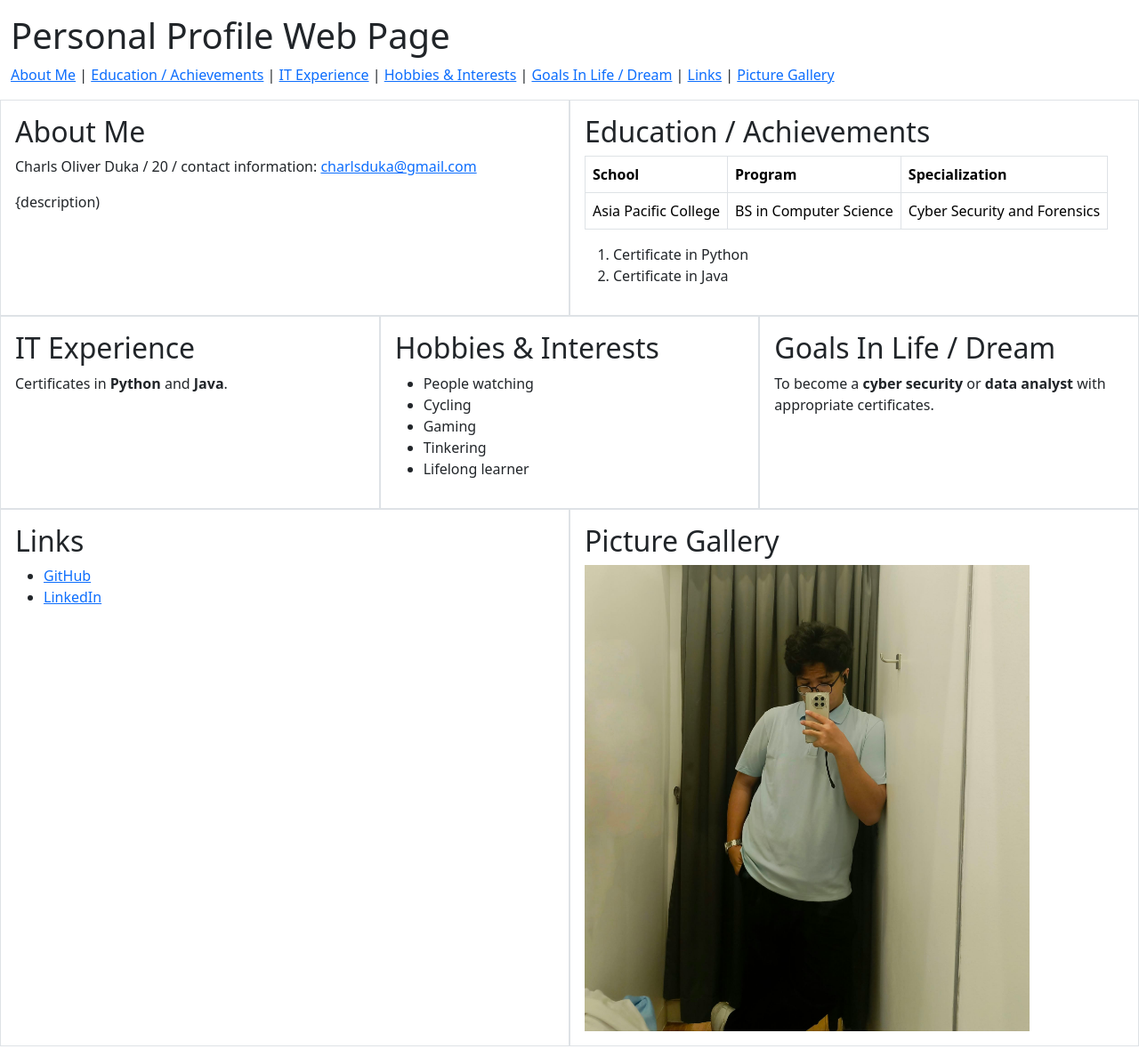
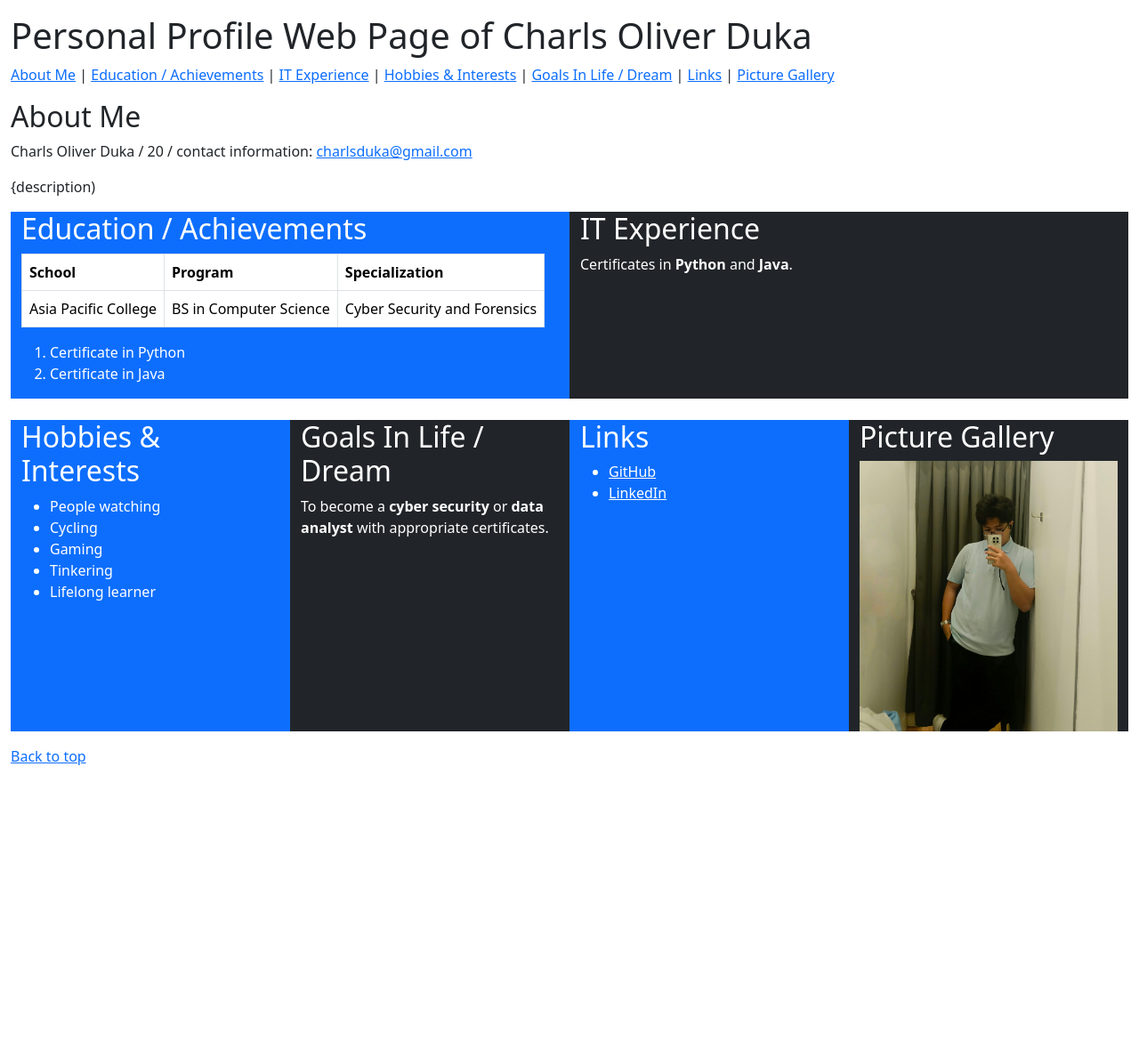
Before and after one commit to OLIIIl/WebProg-CF251-HTML-Lessons, a plain HTML site: page introduction/index.html in a window 1280 px wide. Shown: the top 1179 px of the page at 89% size. After the commit the page ends 878 px from the top, so only its background shows below. Drawn offline with nearby package versions, Linux system fonts and the light colour scheme.

Commit message:
updated design

```diff
--- a/introduction/index.html
+++ b/introduction/index.html
@@ -10,8 +10,7 @@
 <body>
 
 <div class="container-fluid mt-3">
-
-  <h1 id="top">Personal Profile Web Page</h1>
+  <h1 id="top">Personal Profile Web Page of Charls Oliver Duka</h1>
 
   <p>
   <a href="#about">About Me</a> |
@@ -23,16 +22,17 @@
   <a href="#gallery">Picture Gallery</a>
   </p>
 
-  <div class="row">
-    <div class="col-md border p-3" id="about">
+  <div id="about">
     <h2>About Me</h2>
     <p>Charls Oliver Duka / 20 / contact information: <a href="mailto:charlsduka@gmail.com">charlsduka@gmail.com</a></p>
     <p> {description) </p>
   </div>
 
-    <div class="col-md border p-3" id="education">
+  <div class="container-fluid">
+    <div class="row">
+      <div class="col-md bg-primary text-white" id="education">
         <h2>Education / Achievements</h2>
-      <table class="table table-bordered w-auto">
+        <table class="table table-bordered w-auto text-white">
           <tr>
             <th>School</th>
             <th>Program</th>
@@ -49,15 +49,17 @@
           <li>Certificate in Java</li>
         </ol>
       </div>
-  </div>
-
-  <div class="row">
-    <div class="col-md border p-3" id="experience">
+      <div class="col-md bg-dark text-white" id="experience">
         <h2>IT Experience</h2>
         <p>Certificates in <b>Python</b> and <b>Java</b>.</p>
       </div>
+    </div>
+  </div>
+  <br>
 
-    <div class="col-md border p-3" id="hobbies">
+  <div class="container-fluid">
+    <div class="row">
+      <div class="col-md bg-primary text-white" id="hobbies">
         <h2>Hobbies & Interests</h2>
         <ul>
           <li>People watching</li>
@@ -67,30 +69,25 @@
           <li>Lifelong learner</li>
         </ul>
       </div>
-
-    <div class="col-md border p-3" id="goals">
+      <div class="col-md bg-dark text-white" id="goals">
         <h2>Goals In Life / Dream</h2>
         <p>To become a <b>cyber security</b> or <b>data analyst</b> with appropriate certificates.</p>
       </div>
-  </div>
-
-  <div class="row">
-    <div class="col-md border p-3" id="links">
+      <div class="col-md bg-primary text-white" id="links">
         <h2>Links</h2>
         <ul>
-        <li><a href="https://github.com/OLIIIl" target="_blank">GitHub</a></li>
-        <li><a href="https://www.linkedin.com/in/charls-oliver-duka-669ba4377/" target="_blank">LinkedIn</a></li>
+          <li><a class="text-white" href="https://github.com/OLIIIl" target="_blank">GitHub</a></li>
+          <li><a class="text-white" href="https://www.linkedin.com/in/charls-oliver-duka-669ba4377/" target="_blank">LinkedIn</a></li>
         </ul>
       </div>
-
-    <div class="col-md border p-3" id="gallery">
+      <div class="col-md bg-dark text-white" id="gallery">
         <h2>Picture Gallery</h2>
-      <img src="../photos/me.jpg" alt="Me" class="img-fluid" width="500">
+        <img src="../photos/me.jpg" alt="Me" class="img-fluid">
+      </div>
     </div>
   </div>
 
   <p class="mt-3"><a href="#top">Back to top</a></p>
-
 </div>
 
 <script src="https://cdn.jsdelivr.net/npm/bootstrap@5.3.8/dist/js/bootstrap.bundle.min.js"></script>
```
Lines whose indentation alone changed are shown as unchanged.
